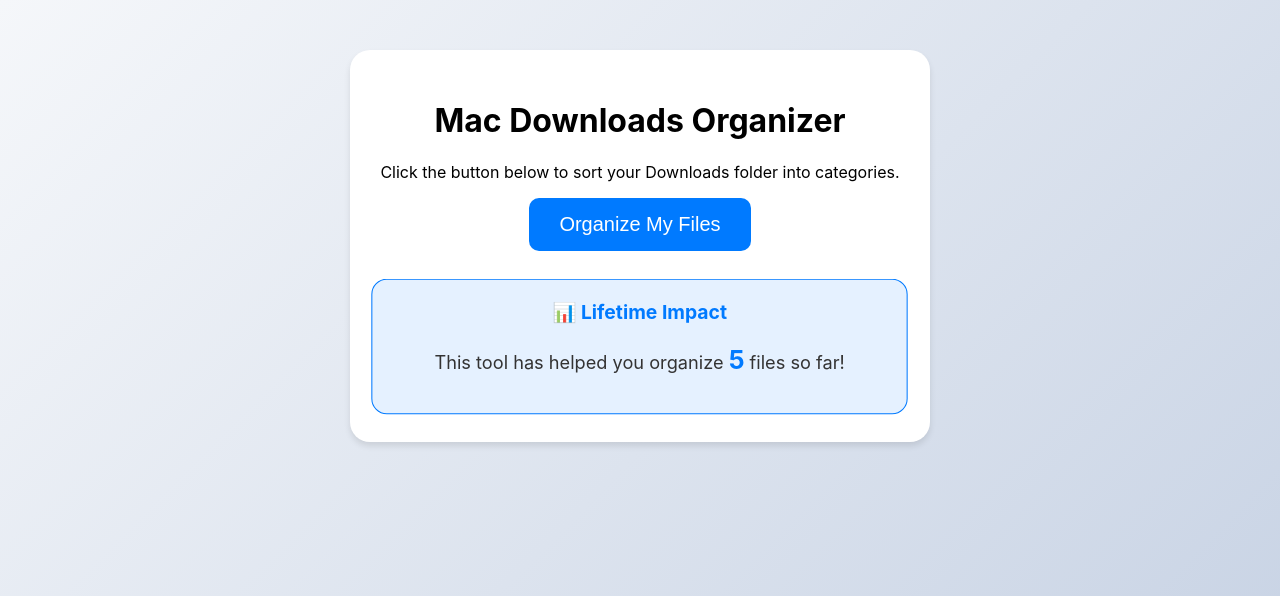
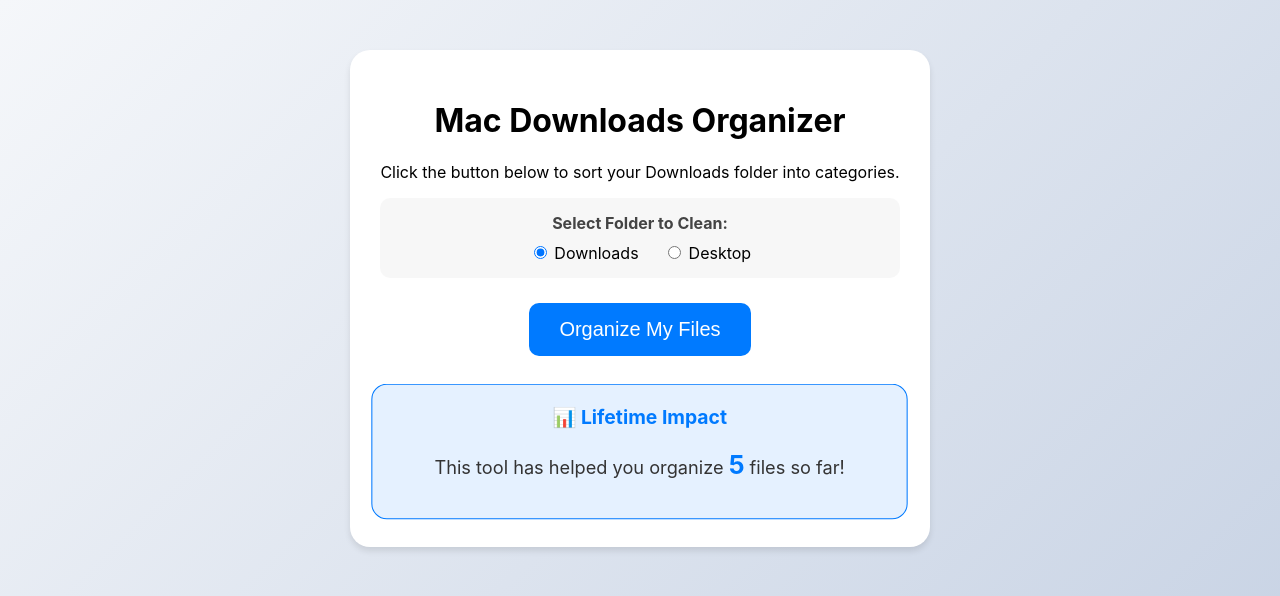
Before and after one commit to saptayh-8910/mac-file-organizer, a Flask app: page / in a window 1280 px wide. Shown: the top 596 px of the page. Run offline with Flask 3, Linux system fonts and the light colour scheme.

Commit message:
Complete Multi-Folder seection for Desktop and Downloads

```diff
--- a/app.py
+++ b/app.py
@@ -15,21 +15,25 @@ FILE_TYPES = {
     "Movies": [".mp4", ".avi", ".mov"]
 }
 
-def organize_downloads():
-    downloads_path = Path.home() / "Downloads"
+def organize_folder(target_folder_name):
+    # This now dynamically picks the folder you choose!
+    folder_path = Path.home() / target_folder_name
     moved_files = []
 
-    for file in downloads_path.iterdir():
+    if not folder_path.exists():
+        return moved_files
+
+    for file in folder_path.iterdir():
         if file.is_file():
             extension = file.suffix.lower()
-            for folder_name, extensions in FILE_TYPES.items():
+            for category, extensions in FILE_TYPES.items():
                 if extension in extensions:
-                    target = downloads_path / folder_name
+                    target = folder_path / category
                     target.mkdir(exist_ok=True)
                     shutil.move(str(file), str(target / file.name))
                     moved_files.append(file.name)
 
-    # NEW: Save the history to a 'log.txt' file
+    # Save to your lifetime log
     if moved_files:
         with open("organizer_log.txt", "a") as log:
             for name in moved_files:
@@ -53,17 +57,16 @@ def index():
 
 @app.route('/organize', methods=['POST'])
 def organize():
-    files_list = organize_downloads()
+    # 1. Get the folder choice from the HTML radio buttons
+    chosen_folder = request.form.get('folder_choice', 'Downloads')
+
+    # 2. Run the organization on THAT specific folder
+    files_list = organize_folder(chosen_folder)
 
     if not files_list:
-        # We must re-calculate the total_count so the counter doesn't disappear!
-        try:
-            with open("organizer_log.txt", "r") as log:
-                total = len(log.readlines())
-        except FileNotFoundError:
-            total = 0
-
-        return render_template('index.html', total_count=total, message="Your folder is already tidy!")
+        # Re-calculate total for the counter
+        total = get_total_count() # You can make a small helper function for this
+        return render_template('index.html', total_count=total, message=f"Your {chosen_folder} is already tidy!")
 
     return render_template('success.html', files=files_list)
 
--- a/templates/index.html
+++ b/templates/index.html
@@ -58,13 +58,25 @@
         <p style="color: #ff3b30; font-weight: bold;">{{ message }}</p>
         {% endif %}
 
-        <form action="/organize" method="post">
-            <button type="submit">Organize My Files</button>
-            <div id="loading-spinner">
-                <div class="loader"></div>
-                <span style="color: #666; font-size: 0.9em; margin-left: 5px;">Tidying up...</span>
-            </div>
-        </form>
+       <form action="/organize" method="post" onsubmit="showLoading()">
+
+    <div style="margin-bottom: 25px; text-align: center; background: rgba(0,0,0,0.03); padding: 15px; border-radius: 10px;">
+        <label style="display: block; margin-bottom: 10px; font-weight: bold; color: #444;">Select Folder to Clean:</label>
+
+        <input type="radio" id="downloads" name="folder_choice" value="Downloads" checked>
+        <label for="downloads" style="margin-right: 20px; cursor: pointer;">Downloads</label>
+
+        <input type="radio" id="desktop" name="folder_choice" value="Desktop">
+        <label for="desktop" style="cursor: pointer;">Desktop</label>
+    </div>
+
+    <button type="submit" id="organize-btn">Organize My Files</button>
+
+    <div id="loading-spinner">
+        <div class="loader"></div>
+        <span style="color: #666; font-size: 0.9em; margin-left: 5px;">Tidying up...</span>
+    </div>
+</form>
 
         <div class="stat-box" style="margin-top: 30px; padding: 20px;
                     background: {% if total_count > 10 %} rgba(52,199,89, 0.15) {% else %} rgba(0, 122, 255, 0.1) {% endif %};
```
